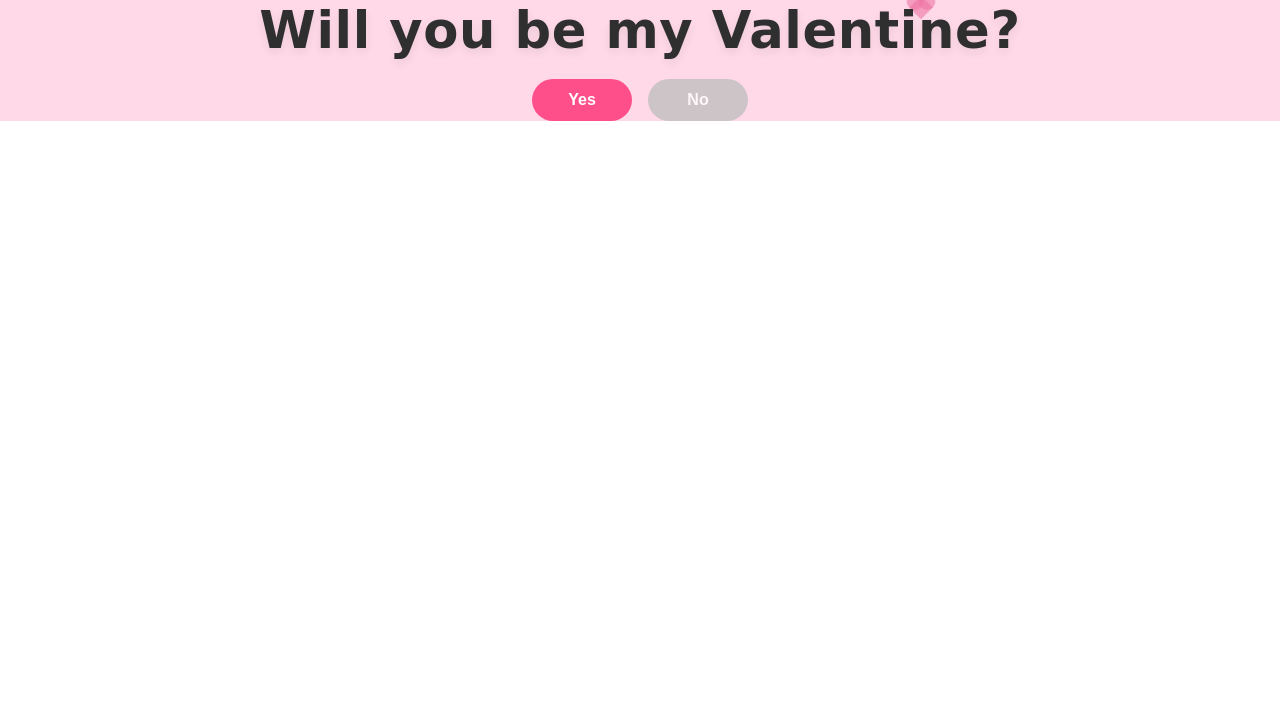
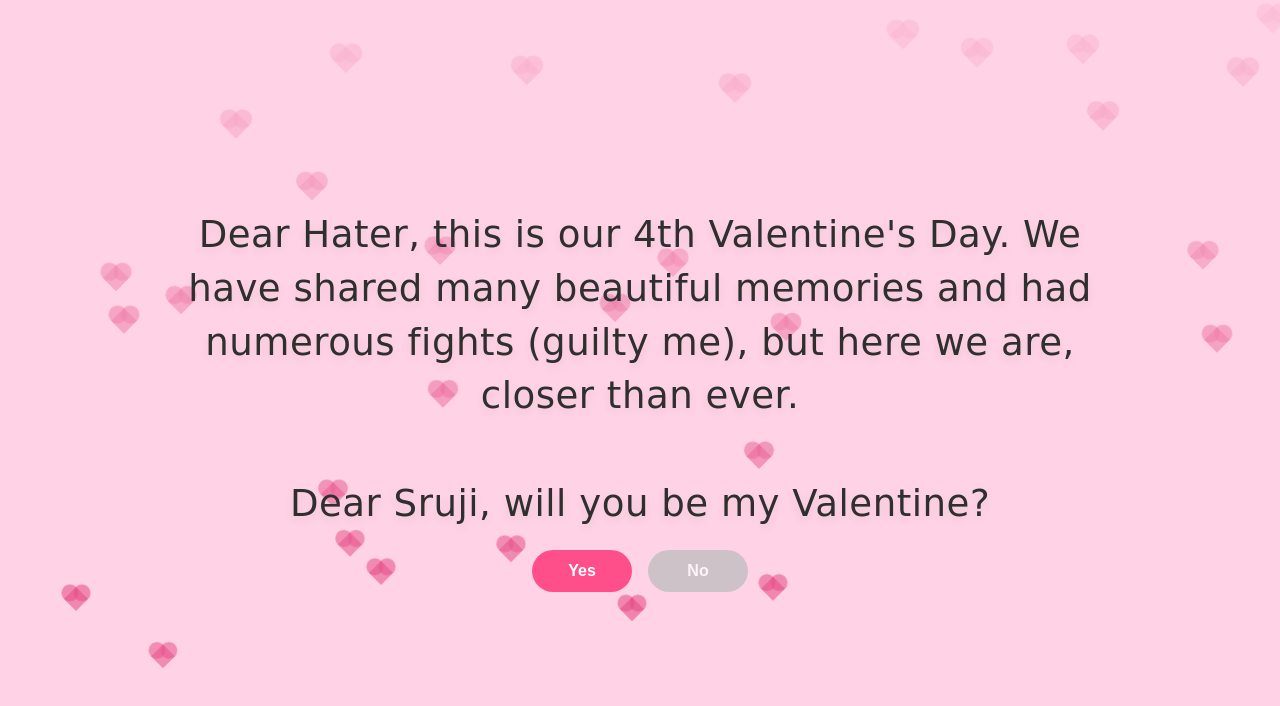
Before and after one commit to GlobalScopeWalker/Valentines, a plain HTML site: page index.html in a window 1280 px wide. Both pictures are taken after a click on the button "Click here". Drawn offline with Linux system fonts and the light colour scheme.

Commit message:
Update index.html
Updated Index file to capture new changes to landing page and home page

```diff
--- a/index.html
+++ b/index.html
@@ -6,18 +6,25 @@
   <title>Valentine Page</title>
   <style>
     :root {
-      --landing-bg: #f8f8f8;
-      --valentine-bg: #ffd9e8;
+      --landing-bg: #fff1f7;
+      --valentine-bg: #ffd3e5;
       --text-dark: #2f2f2f;
       --primary: #e43f7f;
       --yes: #ff4f8b;
       --no: #bdbdbd;
+      --heart-color: rgba(228, 63, 127, 0.58);
     }
 
     * {
       box-sizing: border-box;
       margin: 0;
       padding: 0;
+    }
+
+    html,
+    body {
+      width: 100%;
+      height: 100%;
     }
 
     body {
@@ -29,12 +36,16 @@
     .view {
       position: fixed;
       inset: 0;
+      width: 100vw;
+      height: 100vh;
       display: flex;
       flex-direction: column;
       align-items: center;
       justify-content: center;
+      padding: 1.5rem;
       gap: 1.2rem;
       transition: opacity 0.7s ease;
+      overflow: hidden;
     }
 
     .landing {
@@ -61,11 +72,14 @@
       pointer-events: none;
     }
 
-    h1, h2 {
+    h1,
+    h2 {
       color: var(--text-dark);
       text-align: center;
-      letter-spacing: 0.6px;
+      letter-spacing: 0.5px;
       text-shadow: 0 4px 10px rgba(0, 0, 0, 0.08);
+      z-index: 2;
+      max-width: 920px;
     }
 
     h1 {
@@ -74,9 +88,17 @@
     }
 
     h2 {
-      font-size: clamp(2rem, 4vw, 3.2rem);
+      font-size: clamp(1.45rem, 2.9vw, 2.35rem);
+      line-height: 1.45;
       font-family: "Brush Script MT", "Segoe Script", cursive;
+      font-weight: 500;
+    }
+
+    .message {
+      max-width: 980px;
+      text-align: center;
       z-index: 2;
+      margin: 0 auto;
     }
 
     button {
@@ -87,6 +109,7 @@
       font-weight: 600;
       cursor: pointer;
       transition: transform 0.2s ease, box-shadow 0.2s ease, opacity 0.2s ease;
+      z-index: 2;
     }
 
     button:hover {
@@ -121,6 +144,8 @@
     .hearts {
       position: absolute;
       inset: 0;
+      width: 100%;
+      height: 100%;
       overflow: hidden;
       z-index: 0;
       pointer-events: none;
@@ -131,9 +156,10 @@
       bottom: -30px;
       width: 18px;
       height: 18px;
-      background: rgba(228, 63, 127, 0.6);
+      background: var(--heart-color);
       transform: rotate(45deg);
       animation: floatUp linear infinite;
+      will-change: transform, opacity;
     }
 
     .heart::before,
@@ -162,7 +188,7 @@
         opacity: 0;
       }
       20% {
-        opacity: 0.9;
+        opacity: 0.95;
       }
       to {
         transform: translateY(-115vh) rotate(45deg) scale(1.1);
@@ -173,13 +199,19 @@
 </head>
 <body>
   <section class="view landing is-active" id="landingView">
+    <div class="hearts" id="landingHearts"></div>
     <h1>Welcome Hater</h1>
     <button class="cta-btn" id="startBtn">Click here</button>
   </section>
 
   <section class="view valentine" id="valentineView">
-    <div class="hearts" id="heartsContainer"></div>
-    <h2>Will you be my Valentine?</h2>
+    <div class="hearts" id="valentineHearts"></div>
+    <div class="message">
+      <h2>
+        Dear Hater, this is our 4th Valentine's Day. We have shared many beautiful memories and had numerous fights (guilty me), but here we are, closer than ever.<br /><br />
+        Dear Sruji, will you be my Valentine?
+      </h2>
+    </div>
     <div class="btn-row">
       <button class="yes-btn" id="yesBtn">Yes</button>
       <button class="no-btn" id="noBtn" aria-disabled="true">No</button>
@@ -192,25 +224,25 @@
     const startBtn = document.getElementById('startBtn');
     const yesBtn = document.getElementById('yesBtn');
     const noBtn = document.getElementById('noBtn');
-    const heartsContainer = document.getElementById('heartsContainer');
+    const landingHearts = document.getElementById('landingHearts');
+    const valentineHearts = document.getElementById('valentineHearts');
 
-    function createHearts(count = 24) {
+    function createHearts(container, count = 28) {
       for (let i = 0; i < count; i++) {
         const heart = document.createElement('span');
         heart.className = 'heart';
         heart.style.left = `${Math.random() * 100}%`;
         heart.style.animationDuration = `${6 + Math.random() * 6}s`;
         heart.style.animationDelay = `${Math.random() * 6}s`;
-        heart.style.opacity = `${0.4 + Math.random() * 0.5}`;
-        heart.style.transform = `scale(${0.6 + Math.random() * 0.9}) rotate(45deg)`;
-        heartsContainer.appendChild(heart);
+        heart.style.opacity = `${0.35 + Math.random() * 0.5}`;
+        heart.style.transform = `scale(${0.55 + Math.random() * 0.95}) rotate(45deg)`;
+        container.appendChild(heart);
       }
     }
 
     startBtn.addEventListener('click', () => {
       landingView.classList.remove('is-active');
       landingView.classList.add('is-hidden');
-
       valentineView.classList.add('is-active');
     });
 
@@ -223,7 +255,8 @@
       noBtn.style.pointerEvents = 'none';
     });
 
-    createHearts();
+    createHearts(landingHearts, 24);
+    createHearts(valentineHearts, 32);
   </script>
 </body>
 </html>
```
